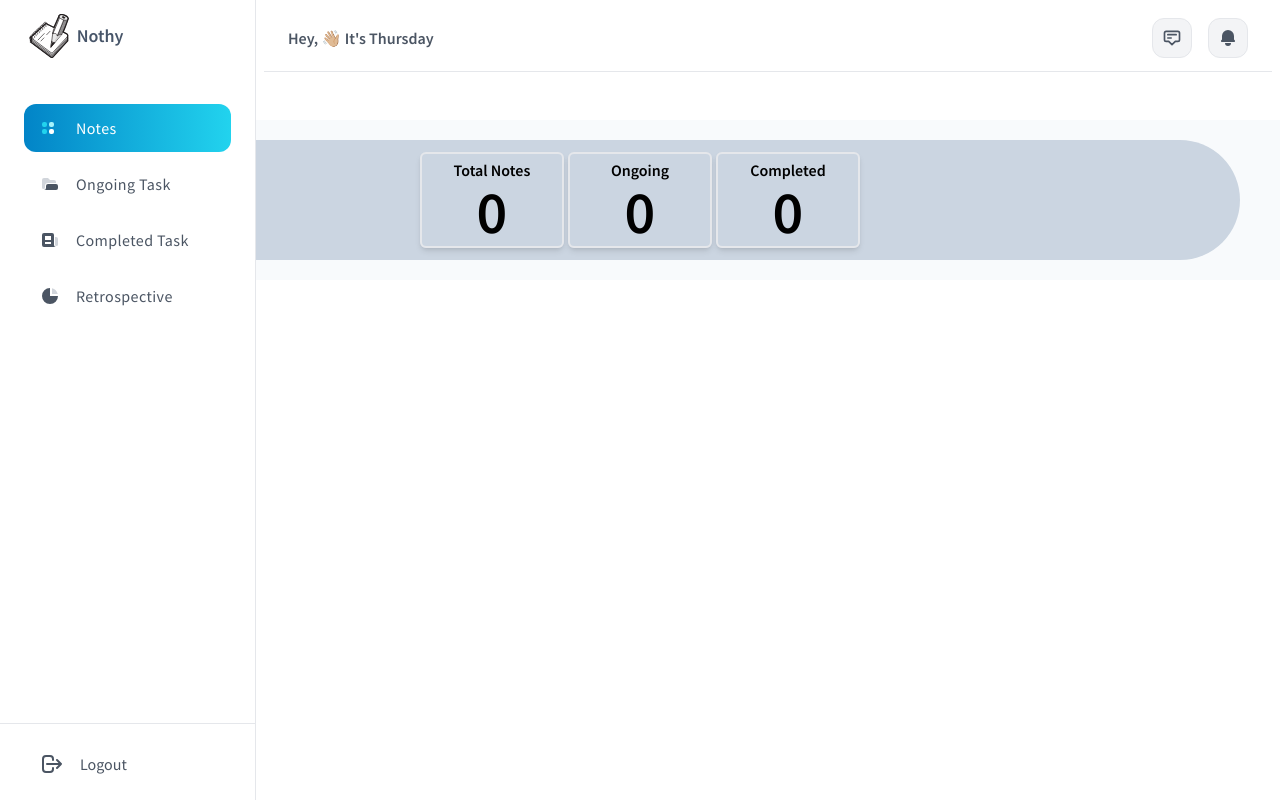
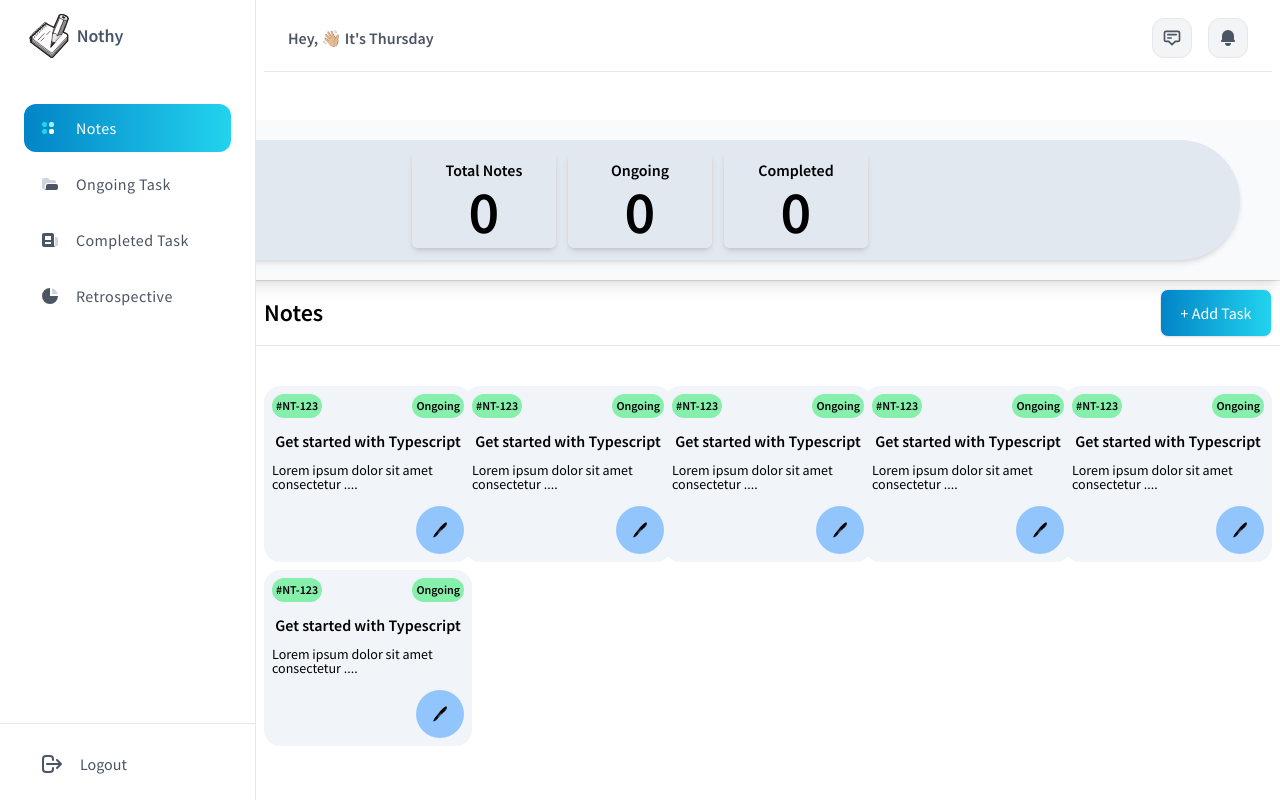
Before and after one commit to sazzy-josh/techsity, a React (Vite) app in the folder Test2/: page / in a window 1280 px wide. Built offline with nearby package versions, Linux system fonts and the light colour scheme.

Commit message:
feat: add note section

```diff
--- a/Test2/index.html
+++ b/Test2/index.html
@@ -4,7 +4,7 @@
     <meta charset="UTF-8" />
     <link rel="icon" type="image/svg+xml" href="/src/favicon.svg" />
     <meta name="viewport" content="width=device-width, initial-scale=1.0" />
-    <title>Vite App</title>
+    <title>Nothy</title>
   </head>
   <body>
     <div id="root"></div>
--- a/Test2/src/Pages/Dashboard.jsx
+++ b/Test2/src/Pages/Dashboard.jsx
@@ -1,7 +1,20 @@
 import React from "react";
+import {NoteCard} from "../components";
 
 const Dashboard = () => {
-  return <div>Dashboard</div>;
+  return (
+    //Layout
+    <div className='ml-auto mb-6 lg:w-[75%] xl:w-[80%] 2xl:w-[85%] p-4'>
+      <div className='grid grid-cols-2 md:grid-cols-3 lg:grid-cols-5 gap-2 items-center justify-items-center'>
+        <NoteCard />
+        <NoteCard />
+        <NoteCard />
+        <NoteCard />
+        <NoteCard />
+        <NoteCard />
+      </div>
+    </div>
+  );
 };
 
 export default Dashboard;
--- a/Test2/src/components/activity-comps/Button.jsx
+++ b/Test2/src/components/activity-comps/Button.jsx
@@ -3,7 +3,7 @@ import React from "react";
 const Button = ({content, bg_color, txt_color, handleClick}) => {
   return (
     <div
-      className={`w-full h-full flex items-center justify-center border rounded-lg shadow-sm text-center font-medium px-2 active:bg-none ${bg_color} ${txt_color}`}
+      className={`w-full h-full flex cursor-pointer items-center justify-center border rounded-lg shadow-sm text-center font-medium px-2 active:bg-none ${bg_color} ${txt_color}`}
       onClick={handleClick}
     >
       {content}
--- a/Test2/src/components/activity-comps/Overview.jsx
+++ b/Test2/src/components/activity-comps/Overview.jsx
@@ -4,12 +4,12 @@ import OverviewCard from "./OverviewCard";
 
 const Overview = () => {
   return (
-    <div className='w-full justify-end items-center'>
+    <div className='w-full justify-end items-center border-b'>
       <div className='p-2 mx-2 flex justify-end'>
         <Greeting text_size='xs' />
       </div>
-      <div className='w-full p-2 flex items-center justify-center bg-slate-50 h-40'>
-        <div className='w-[95%] md:w-[3/4] flex gap-x-1 items-center justify-center h-5/6 bg-slate-300 rounded-lg lg:rounded-full p-2'>
+      <div className='w-full p-2 flex items-center justify-center bg-slate-50 h-40 shadow-lg'>
+        <div className='w-[95%] md:w-[3/4] flex gap-x-1 lg:gap-x-3 items-center justify-center h-5/6 bg-slate-200 rounded-lg  shadow-md lg:rounded-full p-2'>
           <OverviewCard title='Total Notes' count='0' />
           <OverviewCard title='Ongoing' count='0' />
           <OverviewCard title='Completed' count='0' />
--- /dev/null
+++ b/Test2/src/components/dashboard-comps/NoteCard.jsx
@@ -0,0 +1,33 @@
+import React from "react";
+
+const NoteCard = () => {
+  return (
+    <div className='w-40 h-56 md:w-52 md:h-44 flex flex-col items-center justify-between bg-slate-100 rounded-2xl p-2'>
+      <div className='w-full flex flex-row justify-between'>
+        <div className='hidden lg:block rounded-full p-1 bg-green-300 text-xs font-semibold'>
+          #NT-123
+        </div>
+        <div className='rounded-full p-1 bg-green-300 text-xs font-semibold'>
+          <p>Ongoing</p>
+        </div>
+      </div>
+
+      <p className='text-md font-bold leading-none'>
+        Get started with Typescript
+      </p>
+
+      <div className='flex leading-none text-sm'>
+        {"Lorem  ipsum dolor sit amet consectetur adipisicing  ipsum dolor sit amet consectetur adipisicing ipsum dolor sit amet consectetur adipisicing elit. Ab, cupiditate lorem ko".substring(
+          0,
+          40,
+        ) + "...."}
+      </div>
+
+      <div className='rounded-full w-12 h-12 flex items-center justify-center bg-blue-300 text-black p-2 ml-auto'>
+        🖊
+      </div>
+    </div>
+  );
+};
+
+export default NoteCard;
--- /dev/null
+++ b/Test2/src/components/dashboard-comps/index.js
@@ -0,0 +1 @@
+export {default as NoteCard} from "./NoteCard";
--- /dev/null
+++ b/Test2/src/components/global-comps/CommonSection.jsx
@@ -0,0 +1,22 @@
+import React from "react";
+import {useParams} from "react-router-dom";
+import {Button} from "../activity-comps";
+
+const CommonSection = () => {
+  const Params = useParams();
+  return (
+    <div className='ml-auto mb-6 lg:w-[75%] xl:w-[80%] 2xl:w-[85%] p-2 border-b'>
+      <div className='flex items-center justify-between'>
+        <h3 className='text-2xl font-bold'>Notes</h3>
+        <div className='w-28 h-12 -p-2'>
+          <Button
+            content='+ Add Task'
+            bg_color='text-white bg-gradient-to-r from-sky-600 to-cyan-400'
+          />
+        </div>
+      </div>
+    </div>
+  );
+};
+
+export default CommonSection;
--- a/Test2/src/components/global-comps/TopBar.jsx
+++ b/Test2/src/components/global-comps/TopBar.jsx
@@ -14,9 +14,6 @@ const TopBar = () => {
     <div className='ml-auto mb-6 lg:w-[75%] xl:w-[80%] 2xl:w-[85%] p-2'>
       <div className='sticky z-10 top-0 h-16 lg:border-b bg-white lg:py-2.5'>
         <div className='px-6 flex items-center justify-between space-x-4 2xl:container'>
-          {/* <h5 hidden className='text-2xl text-gray-600 font-medium lg:block'>
-            Hey, 👋🏼 It's {day}
-          </h5> */}
           <Greeting text_size='xl' display='true' />
 
           <Link to='/'>
--- a/Test2/src/components/global-comps/index.js
+++ b/Test2/src/components/global-comps/index.js
@@ -2,3 +2,4 @@ export {default as NavBar} from "./NavBar";
 export {default as SideBar} from "./SideBar";
 export {default as TopBar} from "./TopBar";
 export {default as Greeting} from "./Greeting";
+export {default as CommonSection} from "./CommonSection";
--- a/Test2/src/components/index.js
+++ b/Test2/src/components/index.js
@@ -1,3 +1,5 @@
-export {SideBar, NavBar, TopBar} from "./global-comps";
+export {SideBar, NavBar, TopBar, Greeting, CommonSection} from "./global-comps";
 
 export {Button, OverView} from "./activity-comps";
+
+export {NoteCard} from "./dashboard-comps";
--- a/Test2/src/layout/BaseLayout.jsx
+++ b/Test2/src/layout/BaseLayout.jsx
@@ -1,8 +1,7 @@
 import React from "react";
 import {useSelector} from "react-redux";
 import {Outlet} from "react-router";
-import {NavBar, OverView, SideBar, TopBar} from "../components";
-import {Greeting} from "../components/global-comps";
+import {CommonSection, NavBar, OverView, SideBar, TopBar} from "../components";
 
 const BaseLayout = () => {
   const showSideBar = useSelector((state) => state.general.showSideBar);
@@ -18,7 +17,12 @@ const BaseLayout = () => {
       {/*NAVBAR FOR SMALL SCREENS */}
       {showSideBar ? <NavBar /> : null}
 
+      {/*DISPLAYS COUNT OF ALL NOTES*/}
       <OverView />
+
+      {/* CONTAINS THE URL_PARAMS AND ADDBUTTON */}
+      <CommonSection />
+
       <Outlet />
     </div>
   );
--- a/Test2/src/routes/PageRoutes.jsx
+++ b/Test2/src/routes/PageRoutes.jsx
@@ -8,7 +8,7 @@ const PageRoutes = () => {
     <Routes>
       <Route element={<BaseLayout />}>
         <Route index element={<Dashboard />} />
-        <Route path='/' element={<Dashboard />} />
+        <Route path='/' element={<Dashboard />}></Route>
       </Route>
     </Routes>
   );
```
